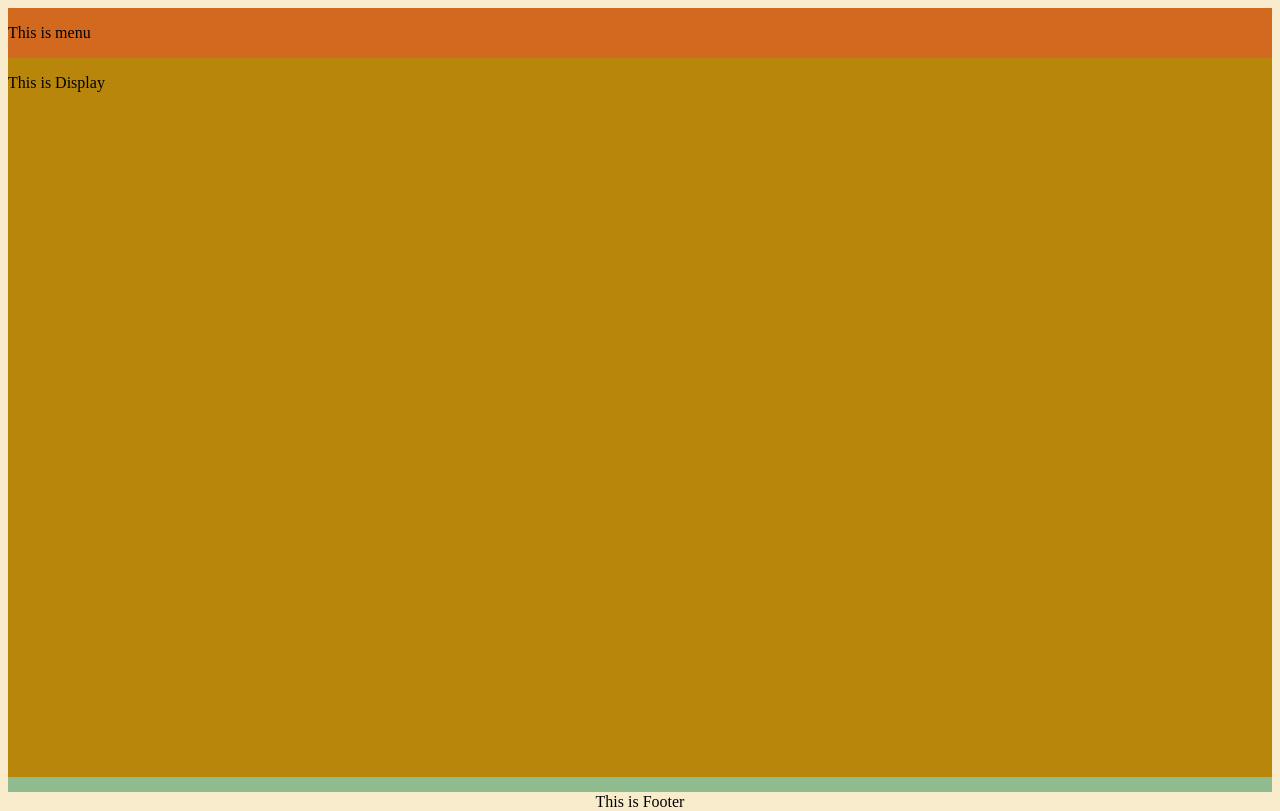
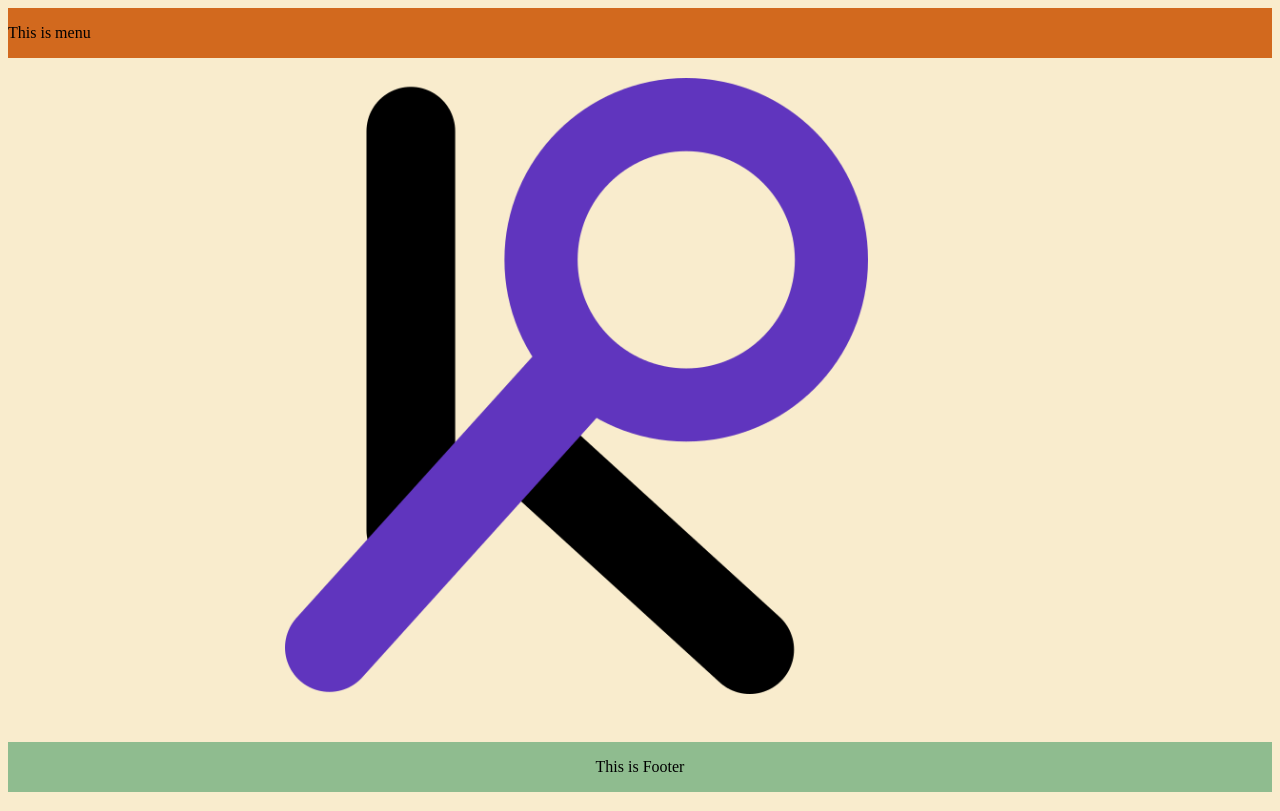
Before and after one commit to cloudymolecule/klassi, a React (Create React App) app: page / in a window 1280 px wide. Built offline with nearby package versions, Linux system fonts and the light colour scheme.

Commit message:
Add Welcome.js

```diff
--- a/src/App.js
+++ b/src/App.js
@@ -1,8 +1,9 @@
 import './styles/app.css'
 import { BrowserRouter as Router, Route, Switch } from 'react-router-dom'
 import Menu from './components/Menu'
-import Display from './components/Display'
+// import Display from './components/Display'
 import Footer from './components/Footer'
+import Welcome from './components/Welcome'
 
 function App() {
   return (
@@ -11,7 +12,7 @@ function App() {
         <div className='main-container'>
           <Menu />
           <Switch>
-            <Display />
+            <Welcome />
           </Switch>
           <Footer />
         </div>
--- /dev/null
+++ b/src/components/Welcome.js
@@ -0,0 +1,11 @@
+import React from 'react'
+import klassiLogo from '../assets/images/klassiLogo.png'
+import '../styles/welcome.css'
+
+const Welcome = () => {
+    return (
+        <><img class='welcome' src={klassiLogo} alt="Klassi Logo"/></>
+    )
+}
+
+export default Welcome
--- a/src/styles/footer.css
+++ b/src/styles/footer.css
@@ -1,7 +1,6 @@
 .footer {
     grid-area: footer;
     background-color: darkseagreen;
-    height: 15px;
     text-align: center;
     line-height: auto;
 }
--- /dev/null
+++ b/src/styles/welcome.css
@@ -0,0 +1,8 @@
+.welcome {
+    width: 90%;
+    height: 90%;
+    object-fit: contain;
+    overflow: hidden;
+    padding-top: 20px;
+    padding-bottom: 20px;
+}
```
Also changed, not shown: src/assets/images/klassiLogo.png (added).
